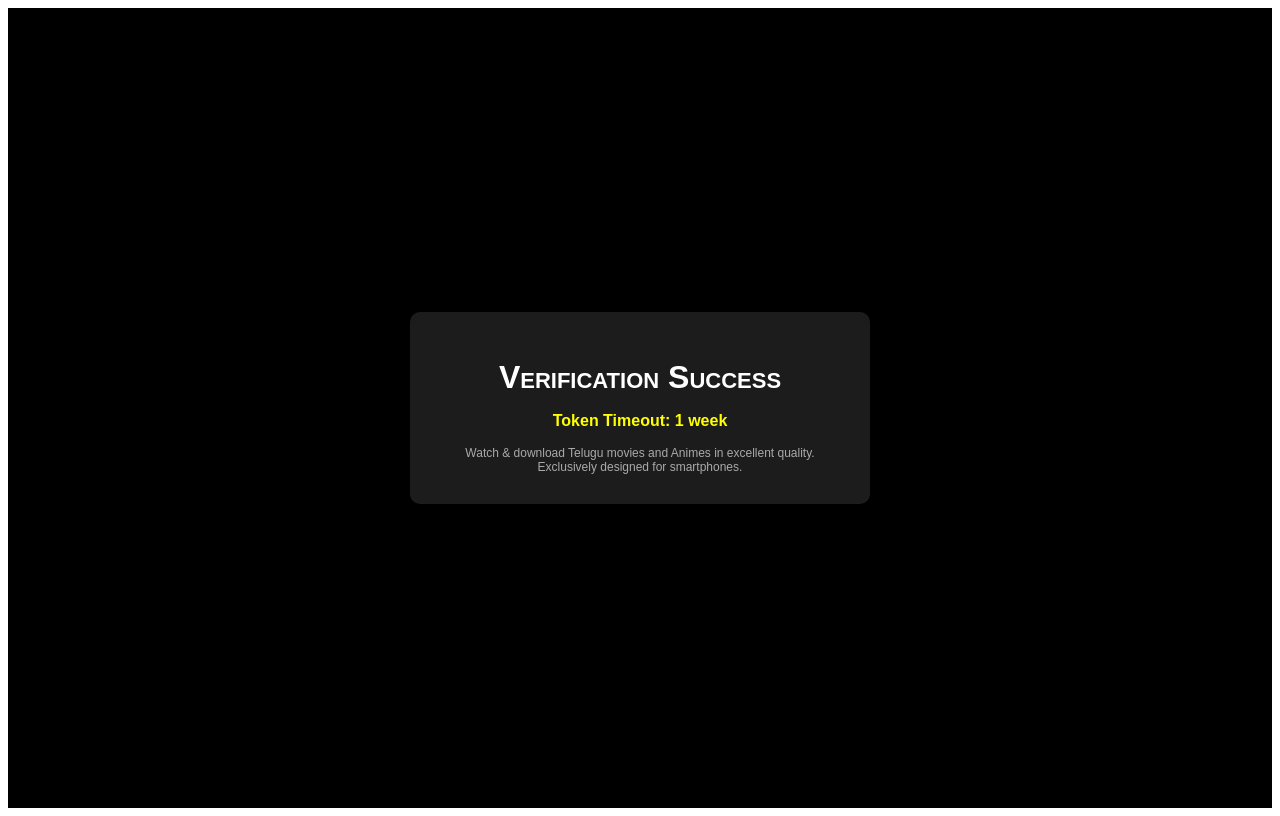
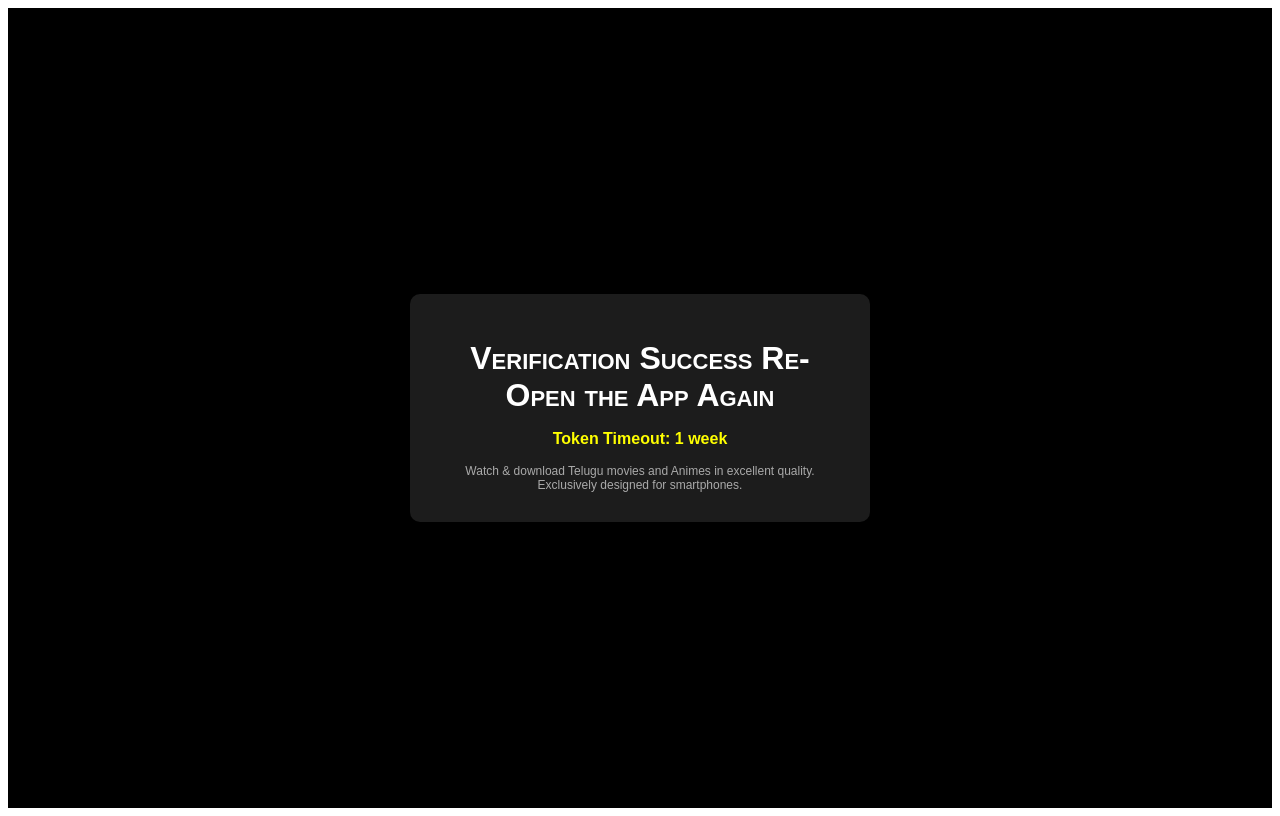
Before and after one commit to MadhanBlast/Page, a plain HTML site: page index.html in a window 1280 px wide. Drawn offline with Linux system fonts and the light colour scheme.

Commit message:
Update index.html

```diff
--- a/index.html
+++ b/index.html
@@ -91,7 +91,7 @@
   <div class="verificationContainer-7">
     <div class="verificationBox-7">
       <div class="logo-7">
-        <h2>Verification Success</h2>
+        <h2>Verification Success Re-Open the App Again</h2>
 
       </div>
 
```
